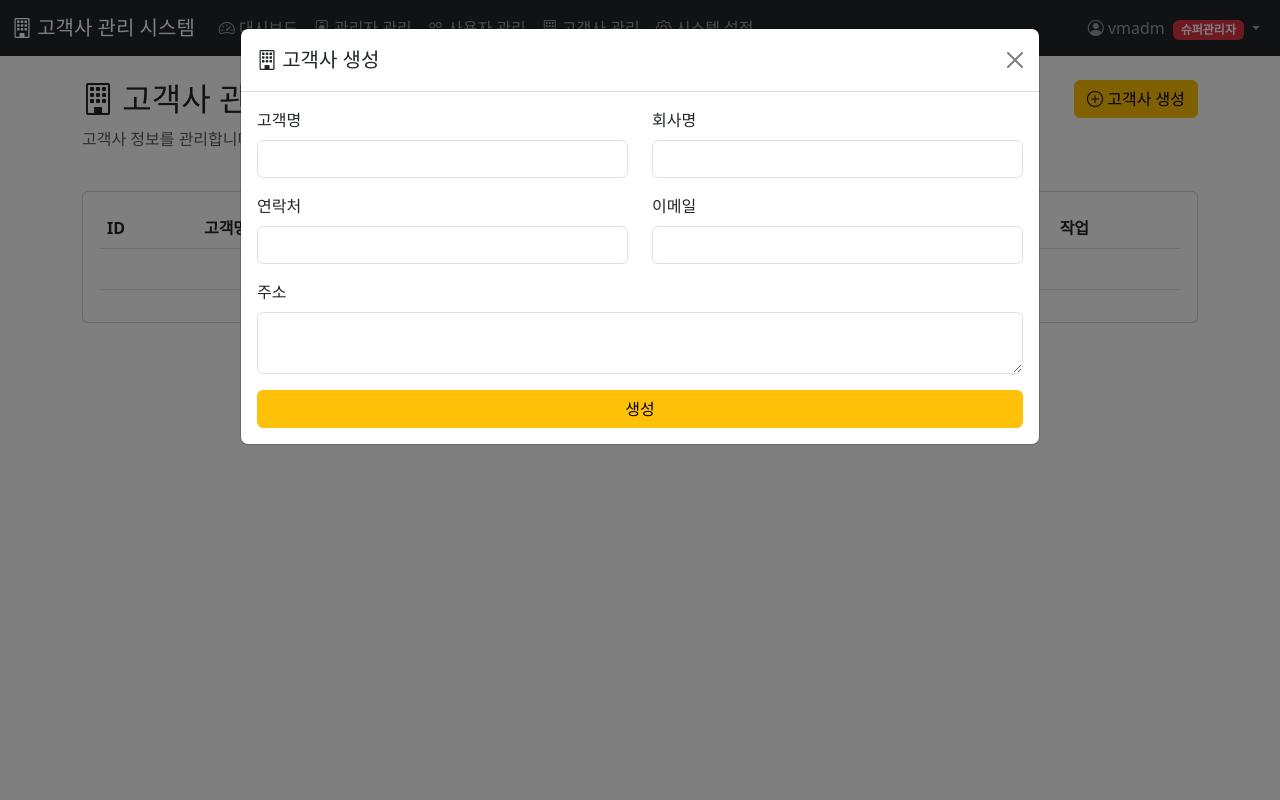
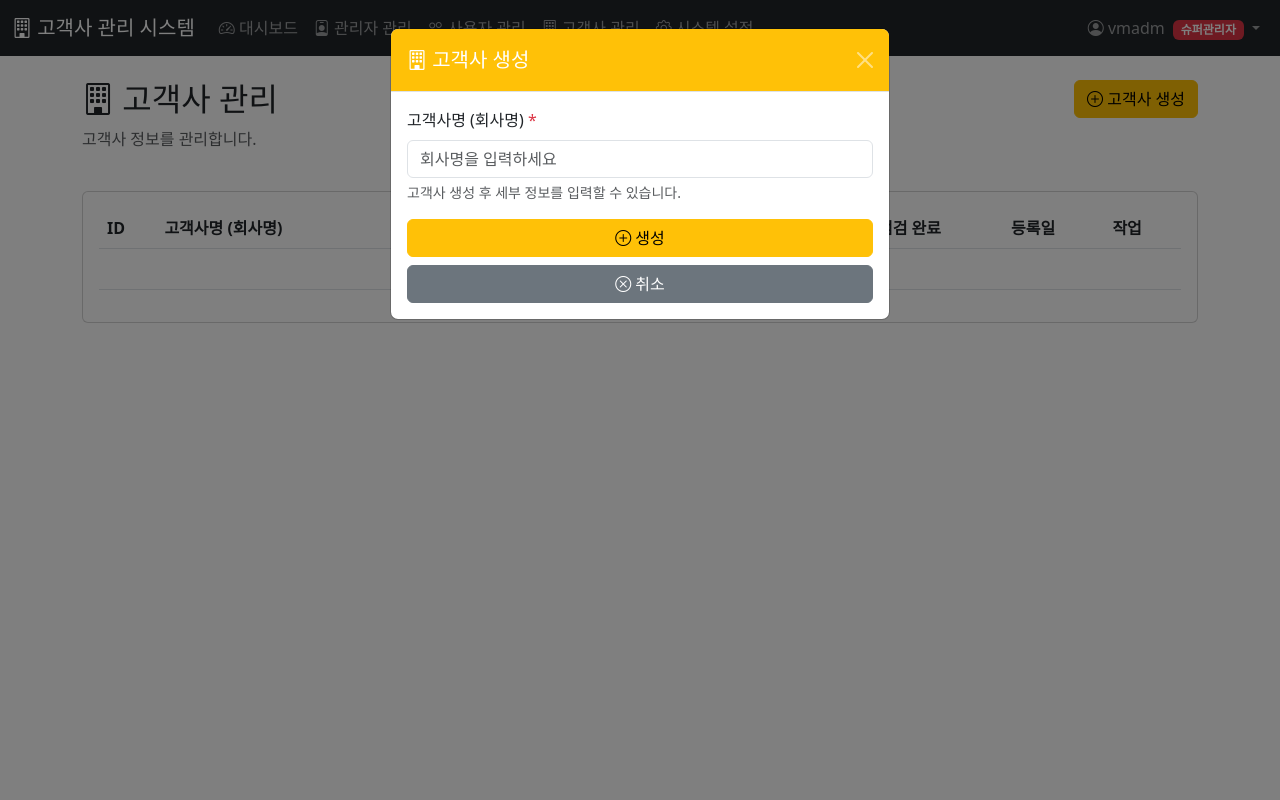
Before and after one commit to HelloJamong/customer-storage, a Flask app: page /super-admin/customers in a window 1280 px wide, after a click on "고객사 생성". Run offline with Flask 3, Linux system fonts and the light colour scheme; a user stored in the database is signed in; data comes from the database, SQL or seed files in the repository; data that the repository does not hold is empty.

Commit message:
#Modify 고객사 관리 템플릿 수정

```diff
--- a/app/app.py
+++ b/app/app.py
@@ -135,16 +135,87 @@ class User(UserMixin, db.Model):
 class Customer(db.Model):
     __tablename__ = 'customers'
     id = db.Column(db.Integer, primary_key=True)
-    name = db.Column(db.String(200), nullable=False)
-    company = db.Column(db.String(200))
-    contact = db.Column(db.String(100))
-    email = db.Column(db.String(120))
-    address = db.Column(db.Text)
-    inspection_cycle = db.Column(db.Integer, default=1)  # 점검 주기 (개월), 기본값 1개월
+
+    # 고객사 기본 정보
+    name = db.Column(db.String(200), nullable=False)  # 고객사명 (회사명)
+    location = db.Column(db.String(200))  # 위치
+
+    # 고객사 담당자 정보
+    contact_name = db.Column(db.String(100))  # 담당자 이름
+    contact_position = db.Column(db.String(100))  # 담당자 직급
+    contact_department = db.Column(db.String(100))  # 담당자 소속
+    contact_mobile = db.Column(db.String(50))  # 연락처(휴대전화)
+    contact_phone = db.Column(db.String(50))  # 연락처(내선)
+    contact_email = db.Column(db.String(120))  # 이메일
+
+    # 계약 정보
+    contract_type = db.Column(db.String(20), default='미계약')  # 무상, 유상, 미계약, 만료
+    contract_start_date = db.Column(db.Date, nullable=True)  # 계약 시작일
+    contract_end_date = db.Column(db.Date, nullable=True)  # 계약 종료일
+
+    # 점검 정보
+    inspection_cycle_type = db.Column(db.String(20), default='매월')  # 매월, 분기, 반기, 연1회
+    inspection_cycle_month = db.Column(db.Integer, nullable=True)  # 점검 주기 월 (분기: 1,2,3 / 반기: 1,2 / 연1회: 1-12)
     last_inspection_date = db.Column(db.Date, nullable=True)  # 마지막 점검일
+
+    # 비고
+    notes = db.Column(db.Text)  # 비고
+
+    # 사내 담당자
+    engineer_id = db.Column(db.Integer, db.ForeignKey('users.id'), nullable=True)  # 담당엔지니어
+    sales_id = db.Column(db.Integer, db.ForeignKey('users.id'), nullable=True)  # 담당영업
+
+    # 시스템 정보
     created_at = db.Column(db.DateTime, default=datetime.utcnow)
     updated_at = db.Column(db.DateTime, default=datetime.utcnow, onupdate=datetime.utcnow)
+
+    # Relationships
     documents = db.relationship('Document', backref='customer', lazy=True, cascade='all, delete-orphan')
+    engineer = db.relationship('User', foreign_keys=[engineer_id], backref='customers_as_engineer')
+    sales = db.relationship('User', foreign_keys=[sales_id], backref='customers_as_sales')
+
+    def is_inspection_needed_this_month(self):
+        """이번 달 점검 대상인지 확인"""
+        from dateutil.relativedelta import relativedelta
+        today = datetime.today().date()
+        current_month = today.month
+        current_year = today.year
+
+        if self.inspection_cycle_type == '매월':
+            return True
+
+        if not self.inspection_cycle_month:
+            return False
+
+        if self.inspection_cycle_type == '분기':
+            # 분기별: 1(1,4,7,10월), 2(2,5,8,11월), 3(3,6,9,12월)
+            quarter_months = {1: [1, 4, 7, 10], 2: [2, 5, 8, 11], 3: [3, 6, 9, 12]}
+            return current_month in quarter_months.get(self.inspection_cycle_month, [])
+
+        elif self.inspection_cycle_type == '반기':
+            # 반기별: 1(1,7월), 2(2,8월), 3(3,9월), 4(4,10월), 5(5,11월), 6(6,12월)
+            half_year_months = {1: [1, 7], 2: [2, 8], 3: [3, 9], 4: [4, 10], 5: [5, 11], 6: [6, 12]}
+            return current_month in half_year_months.get(self.inspection_cycle_month, [])
+
+        elif self.inspection_cycle_type == '연1회':
+            # 연1회: 지정된 월
+            return current_month == self.inspection_cycle_month
+
+        return False
+
+    def is_inspection_completed_this_month(self):
+        """이번 달 점검 완료 여부 확인"""
+        if not self.last_inspection_date:
+            return False
+
+        today = datetime.today().date()
+        current_month = today.month
+        current_year = today.year
+
+        inspection_month = self.last_inspection_date.month
+        inspection_year = self.last_inspection_date.year
+
+        return inspection_month == current_month and inspection_year == current_year
 
 class Document(db.Model):
     __tablename__ = 'documents'
@@ -614,7 +685,88 @@ def manage_users():
 def manage_customers():
     """고객사 목록 및 관리"""
     customers_list = Customer.query.all()
+    # 점검 대상 여부와 완료 여부 계산
+    for customer in customers_list:
+        customer.is_monthly_target = customer.is_inspection_needed_this_month()
+        customer.is_monthly_completed = customer.is_inspection_completed_this_month()
     return render_template('super_admin/customers.html', customers=customers_list)
+
+@app.route('/super-admin/customers/create', methods=['POST'])
+@super_admin_required
+def create_customer():
+    """고객사 생성 (회사명만 필수)"""
+    name = request.form.get('name')
+
+    if not name:
+        flash('회사명을 입력해주세요.', 'danger')
+        return redirect(url_for('manage_customers'))
+
+    # 중복 체크
+    if Customer.query.filter_by(name=name).first():
+        flash('이미 존재하는 고객사명입니다.', 'danger')
+        return redirect(url_for('manage_customers'))
+
+    # 고객사 생성 (회사명만으로)
+    customer = Customer(name=name)
+    db.session.add(customer)
+    db.session.commit()
+
+    flash('고객사가 생성되었습니다. 세부 정보를 입력해주세요.', 'success')
+    return redirect(url_for('customer_detail', customer_id=customer.id))
+
+@app.route('/super-admin/customers/<int:customer_id>')
+@super_admin_required
+def customer_detail(customer_id):
+    """고객사 세부 정보 조회"""
+    customer = Customer.query.get_or_404(customer_id)
+    # 일반 사용자 목록 (담당자 선택용)
+    users = User.query.filter_by(role=ROLE_USER, is_active=True).all()
+    return render_template('super_admin/customer_detail.html', customer=customer, users=users)
+
+@app.route('/super-admin/customers/<int:customer_id>/update', methods=['POST'])
+@super_admin_required
+def update_customer(customer_id):
+    """고객사 세부 정보 업데이트"""
+    customer = Customer.query.get_or_404(customer_id)
+
+    # 고객사 기본 정보
+    customer.name = request.form.get('name')
+    customer.location = request.form.get('location')
+
+    # 고객사 담당자 정보
+    customer.contact_name = request.form.get('contact_name')
+    customer.contact_position = request.form.get('contact_position')
+    customer.contact_department = request.form.get('contact_department')
+    customer.contact_mobile = request.form.get('contact_mobile')
+    customer.contact_phone = request.form.get('contact_phone')
+    customer.contact_email = request.form.get('contact_email')
+
+    # 계약 정보
+    customer.contract_type = request.form.get('contract_type')
+    contract_start = request.form.get('contract_start_date')
+    contract_end = request.form.get('contract_end_date')
+    customer.contract_start_date = datetime.strptime(contract_start, '%Y-%m-%d').date() if contract_start else None
+    customer.contract_end_date = datetime.strptime(contract_end, '%Y-%m-%d').date() if contract_end else None
+
+    # 점검 정보
+    customer.inspection_cycle_type = request.form.get('inspection_cycle_type')
+    cycle_month = request.form.get('inspection_cycle_month')
+    customer.inspection_cycle_month = int(cycle_month) if cycle_month else None
+
+    # 비고
+    customer.notes = request.form.get('notes')
+
+    # 사내 담당자
+    engineer = request.form.get('engineer_id')
+    sales = request.form.get('sales_id')
+    customer.engineer_id = int(engineer) if engineer else None
+    customer.sales_id = int(sales) if sales else None
+
+    customer.updated_at = datetime.utcnow()
+
+    db.session.commit()
+    flash('고객사 정보가 업데이트되었습니다.', 'success')
+    return redirect(url_for('customer_detail', customer_id=customer.id))
 
 @app.route('/super-admin/create-admin', methods=['POST'])
 @super_admin_required
--- a/app/templates/super_admin/customers.html
+++ b/app/templates/super_admin/customers.html
@@ -22,10 +22,11 @@
                 <thead>
                     <tr>
                         <th>ID</th>
-                        <th>고객명</th>
-                        <th>회사명</th>
-                        <th>연락처</th>
-                        <th>이메일</th>
+                        <th>고객사명 (회사명)</th>
+                        <th>계약 형식</th>
+                        <th>점검 주기</th>
+                        <th>이번 달 점검 대상</th>
+                        <th>점검 완료</th>
                         <th>등록일</th>
                         <th>작업</th>
                     </tr>
@@ -36,23 +37,59 @@
                         <tr>
                             <td>{{ customer.id }}</td>
                             <td>{{ customer.name }}</td>
-                            <td>{{ customer.company or '-' }}</td>
-                            <td>{{ customer.contact or '-' }}</td>
-                            <td>{{ customer.email or '-' }}</td>
+                            <td>
+                                {% if customer.contract_type == '무상' %}
+                                <span class="badge bg-success">무상</span>
+                                {% elif customer.contract_type == '유상' %}
+                                <span class="badge bg-primary">유상</span>
+                                {% elif customer.contract_type == '만료' %}
+                                <span class="badge bg-danger">만료</span>
+                                {% else %}
+                                <span class="badge bg-secondary">미계약</span>
+                                {% endif %}
+                            </td>
+                            <td>
+                                {% if customer.inspection_cycle_type == '매월' %}
+                                <span class="text-primary">매월</span>
+                                {% elif customer.inspection_cycle_type == '분기' %}
+                                <span class="text-info">분기 ({{ customer.inspection_cycle_month }})</span>
+                                {% elif customer.inspection_cycle_type == '반기' %}
+                                <span class="text-warning">반기 ({{ customer.inspection_cycle_month }})</span>
+                                {% elif customer.inspection_cycle_type == '연1회' %}
+                                <span class="text-success">연1회 ({{ customer.inspection_cycle_month }}월)</span>
+                                {% else %}
+                                <span class="text-muted">-</span>
+                                {% endif %}
+                            </td>
+                            <td class="text-center">
+                                {% if customer.is_monthly_target %}
+                                <i class="bi bi-check-circle-fill text-success" title="점검 대상"></i>
+                                {% else %}
+                                <i class="bi bi-x-circle text-muted" title="점검 대상 아님"></i>
+                                {% endif %}
+                            </td>
+                            <td class="text-center">
+                                {% if customer.is_monthly_target %}
+                                    {% if customer.is_monthly_completed %}
+                                    <span class="badge bg-success">완료</span>
+                                    {% else %}
+                                    <span class="badge bg-danger">미완료</span>
+                                    {% endif %}
+                                {% else %}
+                                <span class="text-muted">-</span>
+                                {% endif %}
+                            </td>
                             <td>{{ customer.created_at.strftime('%Y-%m-%d') }}</td>
                             <td>
-                                <button class="btn btn-sm btn-primary">
-                                    <i class="bi bi-pencil"></i> 수정
-                                </button>
-                                <button class="btn btn-sm btn-info">
-                                    <i class="bi bi-file-earmark-text"></i> 문서 보기
-                                </button>
+                                <a href="{{ url_for('customer_detail', customer_id=customer.id) }}" class="btn btn-sm btn-primary">
+                                    <i class="bi bi-pencil"></i> 세부 정보
+                                </a>
                             </td>
                         </tr>
                         {% endfor %}
                     {% else %}
                         <tr>
-                            <td colspan="7" class="text-center text-muted">
+                            <td colspan="8" class="text-center text-muted">
                                 등록된 고객사가 없습니다.
                             </td>
                         </tr>
@@ -65,40 +102,26 @@
 
 <!-- 고객사 생성 모달 -->
 <div class="modal fade" id="createCustomerModal" tabindex="-1">
-    <div class="modal-dialog modal-lg">
+    <div class="modal-dialog">
         <div class="modal-content">
-            <div class="modal-header">
+            <div class="modal-header bg-warning text-white">
                 <h5 class="modal-title"><i class="bi bi-building"></i> 고객사 생성</h5>
-                <button type="button" class="btn-close" data-bs-dismiss="modal"></button>
+                <button type="button" class="btn-close btn-close-white" data-bs-dismiss="modal"></button>
             </div>
             <div class="modal-body">
-                <form method="POST" action="#">
-                    <div class="row">
-                        <div class="col-md-6 mb-3">
-                            <label class="form-label">고객명</label>
-                            <input type="text" class="form-control" name="name" required>
-                        </div>
-                        <div class="col-md-6 mb-3">
-                            <label class="form-label">회사명</label>
-                            <input type="text" class="form-control" name="company">
-                        </div>
+                <form method="POST" action="{{ url_for('create_customer') }}">
+                    <div class="mb-3">
+                        <label class="form-label">고객사명 (회사명) <span class="text-danger">*</span></label>
+                        <input type="text" class="form-control" name="name" required placeholder="회사명을 입력하세요">
+                        <div class="form-text">고객사 생성 후 세부 정보를 입력할 수 있습니다.</div>
                     </div>
-                    <div class="row">
-                        <div class="col-md-6 mb-3">
-                            <label class="form-label">연락처</label>
-                            <input type="text" class="form-control" name="contact">
-                        </div>
-                        <div class="col-md-6 mb-3">
-                            <label class="form-label">이메일</label>
-                            <input type="email" class="form-control" name="email">
-                        </div>
-                    </div>
-                    <div class="mb-3">
-                        <label class="form-label">주소</label>
-                        <textarea class="form-control" name="address" rows="2"></textarea>
-                    </div>
-                    <div class="d-grid">
-                        <button type="submit" class="btn btn-warning">생성</button>
+                    <div class="d-grid gap-2">
+                        <button type="submit" class="btn btn-warning">
+                            <i class="bi bi-plus-circle"></i> 생성
+                        </button>
+                        <button type="button" class="btn btn-secondary" data-bs-dismiss="modal">
+                            <i class="bi bi-x-circle"></i> 취소
+                        </button>
                     </div>
                 </form>
             </div>
```
Also changed, not shown: app/templates/super_admin/customer_detail.html (added, +247 -0 lines), migrations/add_customer_detail_fields.sql (added, +53 -0 lines).
